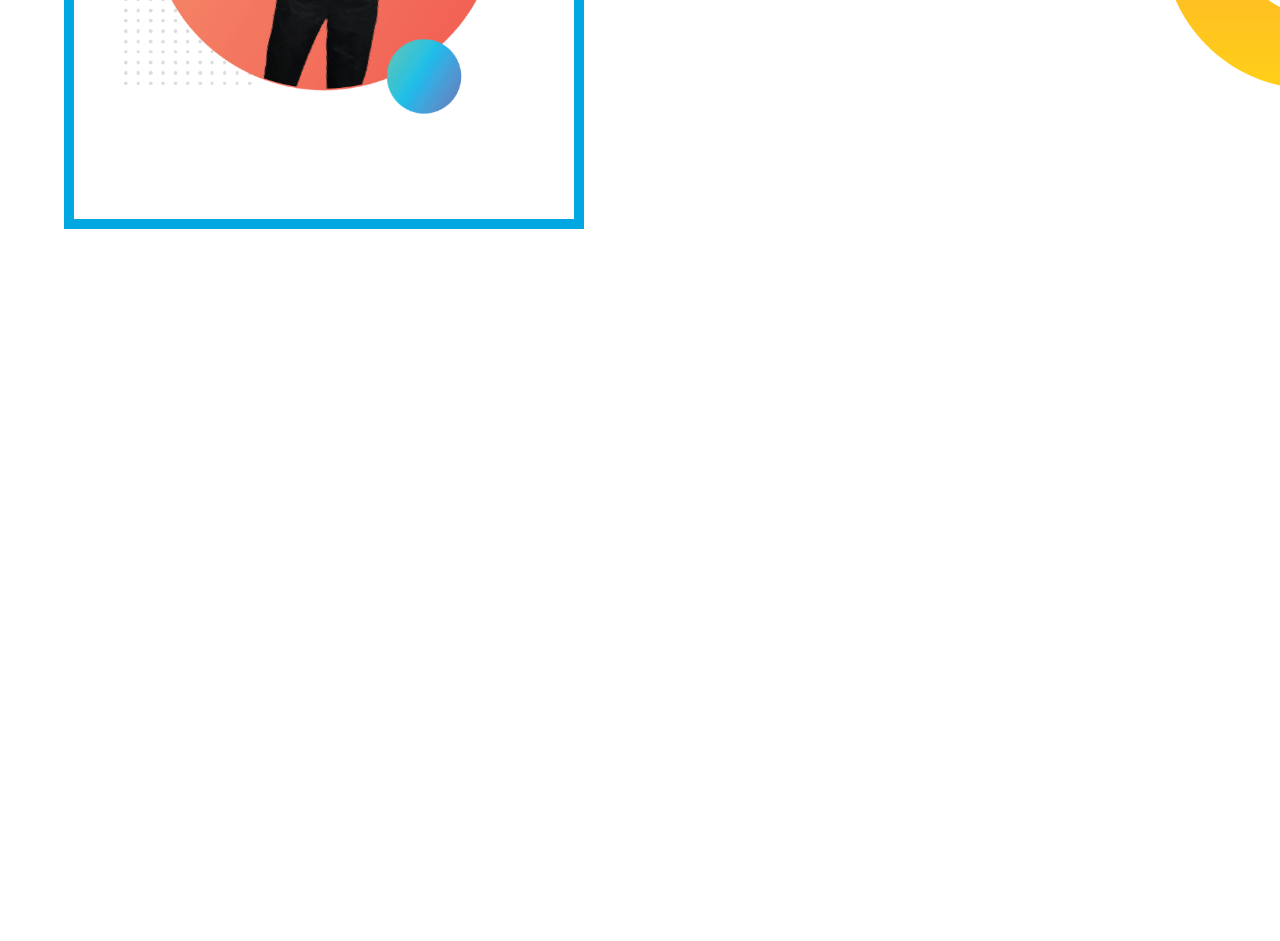
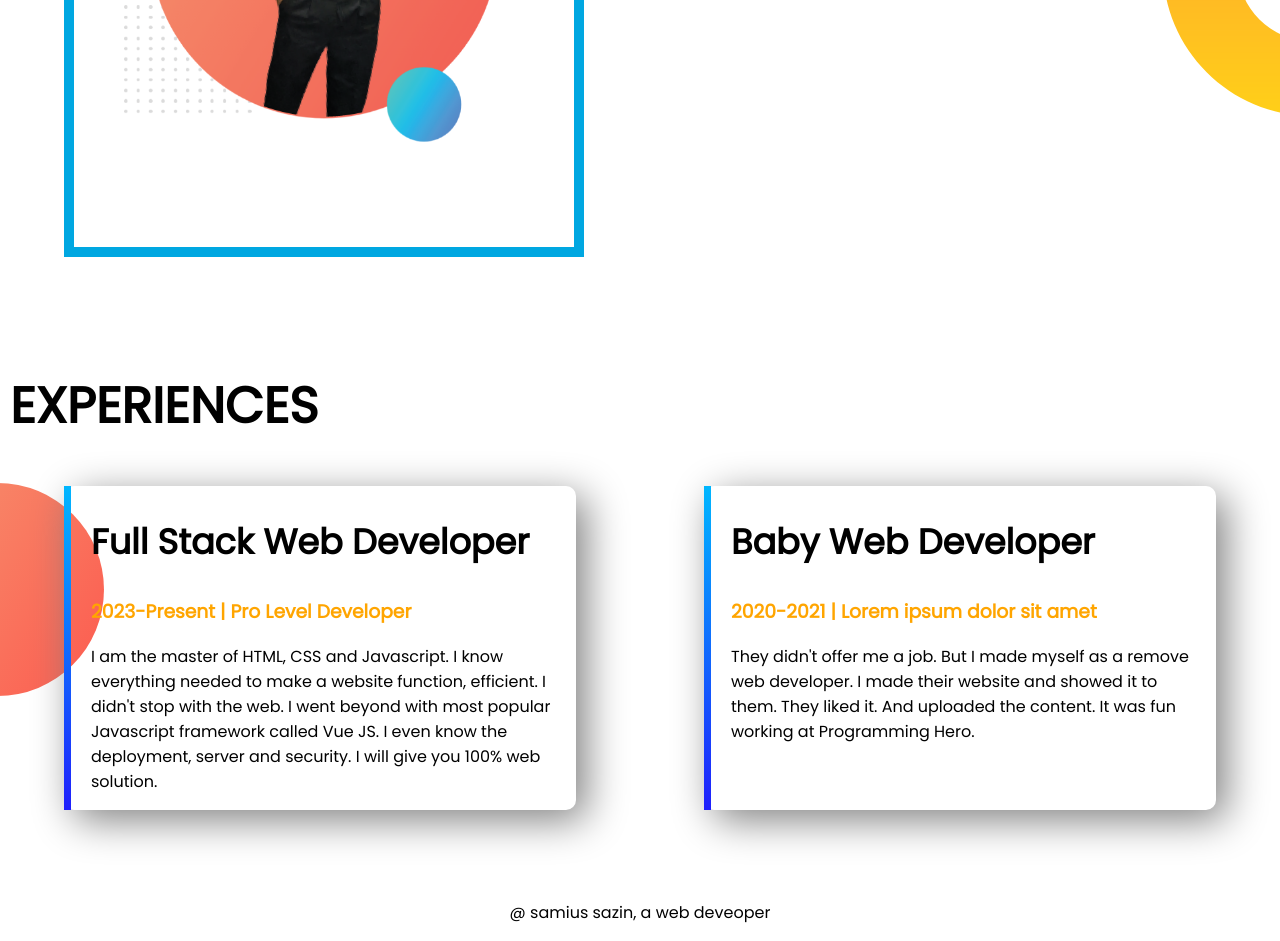
Before and after one commit to Samius-Sazin/Personal_Portfolio, a plain HTML site: page index.html in a window 1280 px wide. Shown: the part 1194-2135 px from the top of the page. Before the commit the page ends 1494 px from the top, so only its background shows below. Drawn offline with Linux system fonts and the light colour scheme.

Commit message:
complite

```diff
--- a/index.html
+++ b/index.html
@@ -45,9 +45,26 @@
             <p>I have already learned the basic HTML and CSS. I can build any simple website. I can even teach my grandma how to make simple website. My goal is to build 3 websites and learn advanced topics.</p>
             <br><a class="resume_link_Button" href="https://samius-sazin.github.io/Personal_Portfolio/" target="_main">Download Resume</a>
         </div>
-
     </section>
 
+    <section class="experience">
+        <h1 id="exp">EXPERIENCES</h1>
+            <div class="sub_exp">
+                <div class="half_part">
+                    <h2>Full Stack Web Developer</h2>
+                    <h3 class="exp_color">2023-Present | Pro Level Developer</h3>
+                    <p>I am the master of HTML, CSS and Javascript. I know everything needed to make a website function, efficient. I didn't stop with the web. I went beyond with most popular Javascript framework called Vue JS. I even know the deployment, server and security. I will give you 100% web solution.</p>
+                </div>
+
+                <div class="half_part">
+                    <h2>Baby Web Developer</h2>
+                    <h3 class="exp_color">2020-2021 | Lorem ipsum dolor sit amet</h3>
+                    <p>They didn't offer me a job. But I made myself as a remove web developer. I made their website and showed it to them. They liked it. And uploaded the content. It was fun working at Programming Hero.</p>
+                </div>
+            </div>
+    </section>
+
+    <footer><p>@ samius sazin, a web deveoper</p></footer>
 </body>
 
 </html>
--- a/style.css
+++ b/style.css
@@ -70,3 +70,51 @@ h1{
 .dream{
     padding: 20px 10px;
 }
+
+.sub_exp{
+    display: flex;
+}
+
+.half_part{
+    width: 50%;
+
+    margin-left: 5%;
+    margin-right: 5%;
+              /* x    y  blur-radius */
+    box-shadow: 10px 10px 40px gray;
+
+    padding-left: 20px;
+    padding-right: 20px;
+
+    border-radius: 10px;
+
+}
+
+#exp{
+    padding-left: 10px;
+}
+
+.exp_color{
+    color: orange;
+}
+
+h2{
+    font-size: 35px;
+}
+
+.experience{
+    background-image: url(images/exp-bg.png);
+    background-repeat: no-repeat;
+    background-position: left;
+}
+
+.half_part{
+    border-left: 7px solid;
+    border-image: linear-gradient(rgb(0, 183, 255), rgb(31, 31, 252));
+    border-image-slice: 1;
+}
+
+footer p{
+    margin-top: 7%;
+    text-align: center;
+}
```
